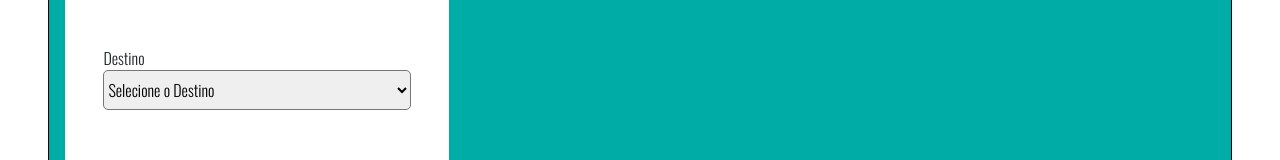
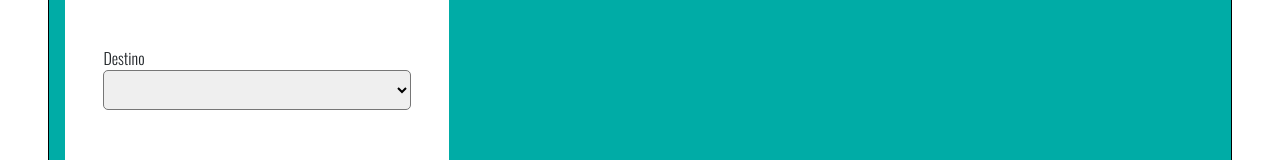
Before and after one commit to caduce3/Desafio-CoorLab, a Vue app in the folder code/: page / in a window 1280 px wide. Shown: the part 263-423 px from the top of the page. Built offline with nearby package versions, Linux system fonts and the light colour scheme; data requests are answered from the project's data file.

Commit message:
colocando todas as cidades disponiveis no Destino do formulário

```diff
--- a/code/src/components/BestTransport.vue
+++ b/code/src/components/BestTransport.vue
@@ -66,7 +66,7 @@ export default {
           peso: '',
           destino: null
         },
-        destino: [{ text: 'Selecione o Destino', value: null }, 'Carrots', 'Beans', 'Tomatoes', 'Corn'],
+        destino: [],
         show: true
     }
   },
@@ -76,7 +76,8 @@ export default {
     axios.get('http://localhost:3000/transport')
       .then(response => {
         console.log(response.data);
-
+        const cidades = response.data.map(item => item.city);
+        this.destino = cidades;
         //this.appName = response.data[0].city;
       })
       .catch(error => {
```
